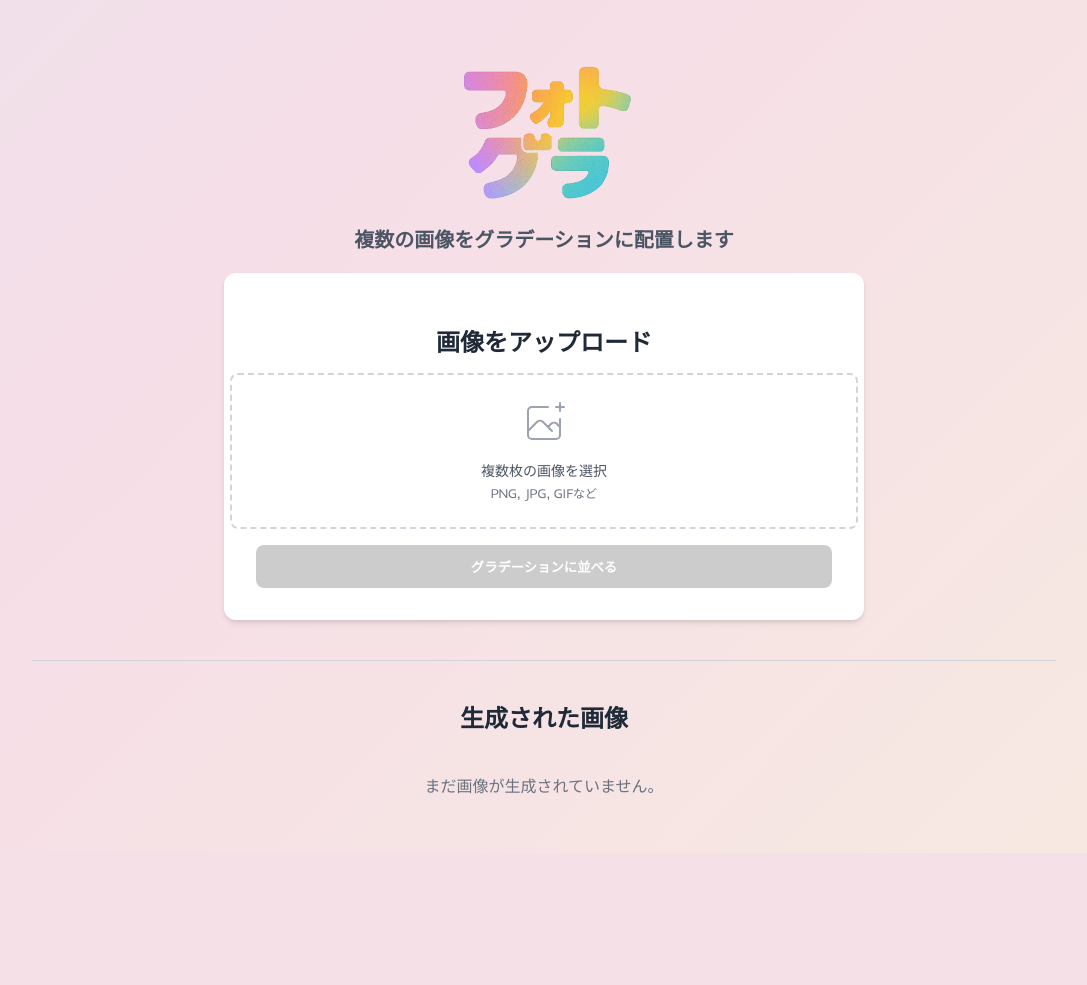
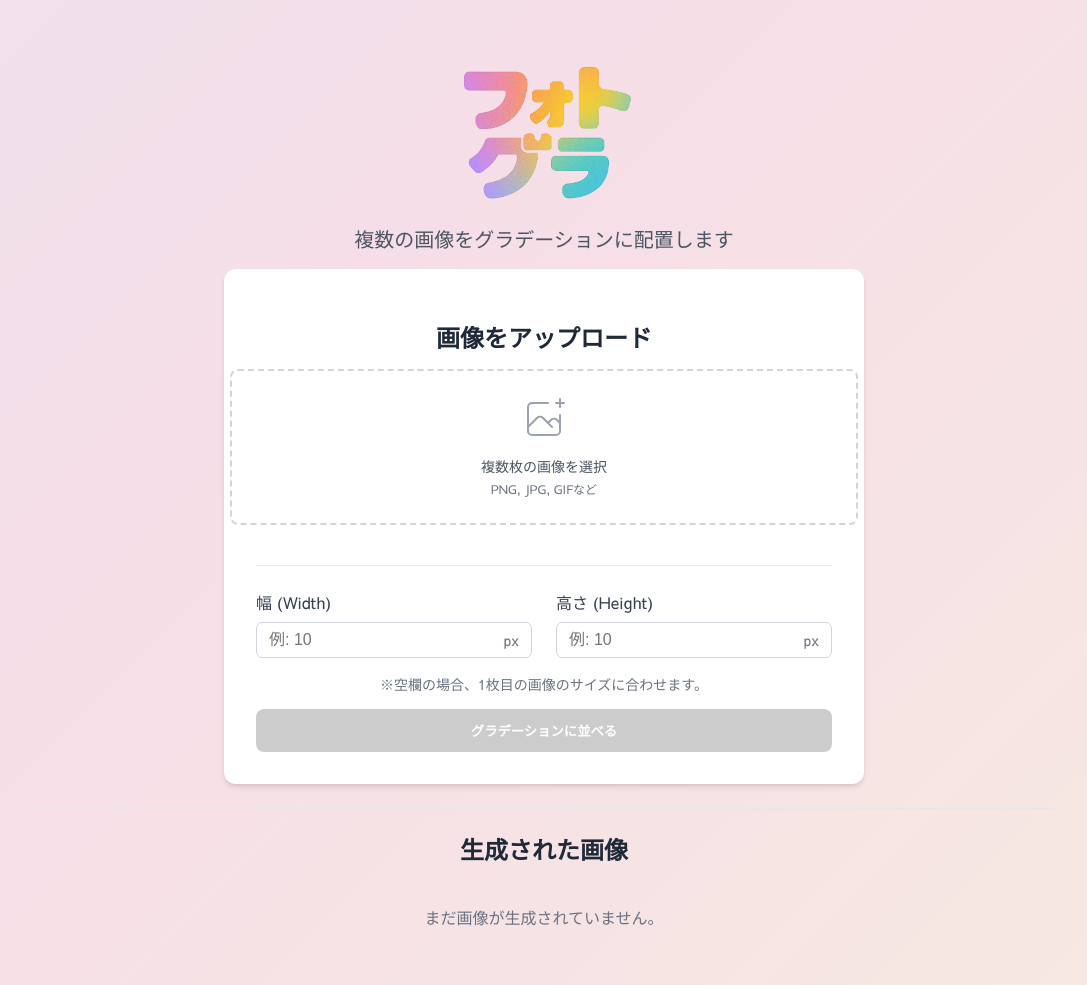
Before and after one commit to Reshie/gradation-photos, a FastAPI app: page / in a window 1280 px wide. Shown: the whole page, without its empty margins (96-1183 px from the left). Before the commit the page ends 794 px from the top, so only its background shows below. Run offline with FastAPI, Linux system fonts and the light colour scheme.

Commit message:
box追加

```diff
--- a/src/static/css/style.css
+++ b/src/static/css/style.css
@@ -191,10 +191,9 @@ input[type="file"]#imageInput {
 
 /* Horizontal Rule */
 hr {
-    margin-top: 2.5rem; /* my-10 */
-    margin-bottom: 2.5rem;
+    margin: 1.5rem 0; /* 上下の余白を少し小さく調整 */
     border: 0;
-    border-top: 1px solid #d1d5db; /* border-gray-300 */
+    border-top: 1px solid #e5e7eb; /* 少し薄いグレーに変更 */
 }
 
 /* Gallery Section */
@@ -308,3 +307,86 @@ label[for="imageInput"].dragging {
     border-color: #3b82f6; /* hover:border-blue-500 */
     background-color: #f9fafb; /* hover:bg-gray-50 */
 }
+
+/* --- 6. サイズ指定（upload-box内）のスタイル --- */
+
+/* 「出力サイズを指定」の見出しスタイル */
+.upload-box h3 {
+    font-size: 1.25rem; /* text-xl */
+    font-weight: 600;
+    margin-bottom: 1.5rem;
+    text-align: center;
+}
+
+/* 幅と高さの入力欄を横並びにするためのコンテナ */
+.size-inputs {
+    display: flex;
+    justify-content: space-between;
+    gap: 1.5rem; /* 入力欄の間の隙間 */
+}
+
+/* ラベルと入力欄のグループ */
+.input-group {
+    flex: 1; /* 横並びのスペースを均等に分ける */
+    display: flex;
+    flex-direction: column;
+}
+
+.input-group label {
+    font-weight: 500;
+    margin-bottom: 0.5rem;
+    color: #374151; /* text-gray-700 */
+}
+
+/* 入力欄と "px" をまとめるラッパー */
+.input-wrapper {
+    display: flex;
+    align-items: center;
+    border: 1px solid #d1d5db; /* border-gray-300 */
+    border-radius: 0.375rem; /* rounded-md */
+    transition: border-color 150ms, box-shadow 150ms;
+}
+
+.input-wrapper:focus-within {
+    border-color: #3b82f6; /* focus:border-blue-500 */
+    box-shadow: 0 0 0 1px #3b82f6;
+}
+
+/* 数値入力欄のスタイル */
+.input-wrapper input[type="number"] {
+    width: 100%;
+    border: none;
+    outline: none;
+    padding: 0.5rem 0.75rem;
+    background-color: transparent;
+    font-size: 1rem;
+}
+
+/* "px" のテキストスタイル */
+.input-wrapper span {
+    padding-right: 0.75rem;
+    color: #6b7280; /* text-gray-500 */
+    font-size: 0.875rem;
+}
+
+/* 注釈テキストのスタイル */
+.options-note {
+    margin-top: 1rem;
+    text-align: center;
+    font-size: 0.875rem;
+    color: #6b7280; /* text-gray-500 */
+}
+
+/* --- 7. 数値入力欄の矢印（スピンボタン）を非表示にする --- */
+
+/* Chrome, Safari, Edge, Opera */
+input[type=number]::-webkit-outer-spin-button,
+input[type=number]::-webkit-inner-spin-button {
+    -webkit-appearance: none;
+    margin: 0;
+}
+
+/* Firefox */
+input[type=number] {
+    -moz-appearance: textfield;
+}
--- a/src/templates/index.html
+++ b/src/templates/index.html
@@ -3,10 +3,9 @@
 <head>
     <meta charset="UTF-8">
     <meta name="viewport" content="width=device-width, initial-scale=1.0">
-    <title>画像結合・表示アプリ</title>
-
+    <title>フォトグラ</title>
+    <link rel="icon" type="image/png" href="/static/img/fav.png">
     <link rel="stylesheet" href="/static/css/style.css">
-
 </head>
 <body>
 
@@ -17,33 +16,49 @@
         <header>
             <h1>
                 <a href="/">
-                    <img src="/static/img/logo.png" alt="ロゴ" >
+                    <img src="/static/img/logo.png" alt="ロゴ">
                 </a>
-            <h1>
+            </h1>
             <p>複数の画像をグラデーションに配置します</p>
         </header>
 
         <div class="upload-box">
             <h2>画像をアップロード</h2>
             <div class="upload-area">
-
                 <label for="imageInput">
                     <svg stroke="currentColor" fill="none" viewBox="0 0 48 48" aria-hidden="true">
-                        <path d="M28 8H12a4 4 0 00-4 4v20m32-12v8m0 0v8a4 4 0 01-4 4H12a4 4 0 01-4-4v-4m32-4l-3.172-3.172a4 4 0 00-5.656 0L28 28M8 32l9.172-9.172a4 4 0 015.656 0L28 28m0 0l4 4m4-24h8m-4-4v8" stroke-width="2" stroke-linecap="round" stroke-linejoin="round" />
+                        <path d="M28 8H12a4 4 0 00-4 4v20m32-12v8m0 0v8a4 4 0 01-4 4H12a4 4 0 01-4-4v-4m32-4l-3.172-3.172a4 4 0 00-5.656 0L28 28M8 32l9.172-9.172a4 4 0 015.656 0L28 28m0 0l4 4m4-24h8m-4-4v8" stroke-width="2" stroke-linecap="round" stroke-linejoin="round"></path>
                     </svg>
                     <span id="fileName">複数枚の画像を選択</span>
                     <span class="file-type-info">PNG, JPG, GIFなど</span>
                 </label>
+                <input type="file" id="imageInput" accept="image/*" multiple>
+            </div>
 
-                <input type="file" id="imageInput" accept="image/*" multiple>
+            <hr>
 
-                <button id="uploadButton">
-                    グラデーションに並べる
-                </button>
+            <div class="size-inputs">
+                <div class="input-group">
+                    <label for="outputWidth">幅 (Width)</label>
+                    <div class="input-wrapper">
+                        <input type="number" id="outputWidth" placeholder="例: 10">
+                        <span>px</span>
+                    </div>
+                </div>
+                <div class="input-group">
+                    <label for="outputHeight">高さ (Height)</label>
+                    <div class="input-wrapper">
+                        <input type="number" id="outputHeight" placeholder="例: 10">
+                        <span>px</span>
+                    </div>
+                </div>
             </div>
-        </div>
+            <p class="options-note">※空欄の場合、1枚目の画像のサイズに合わせます。</p>
 
-        <hr>
+            <button id="uploadButton">
+                グラデーションに並べる
+            </button>
+        </div><hr>
 
         <div id="gallery-section">
             <h2>生成された画像</h2>
@@ -52,10 +67,7 @@
                     <p>まだ画像が生成されていません。</p>
                 </div>
             </div>
-        </div>
-    </div>
-
-    <div id="toast" class="toast"></div>
+        </div></div><div id="toast" class="toast"></div>
 
     <script src="/static/js/script.js"></script>
 
```
Also changed, not shown: src/static/img/fav.png (added).
